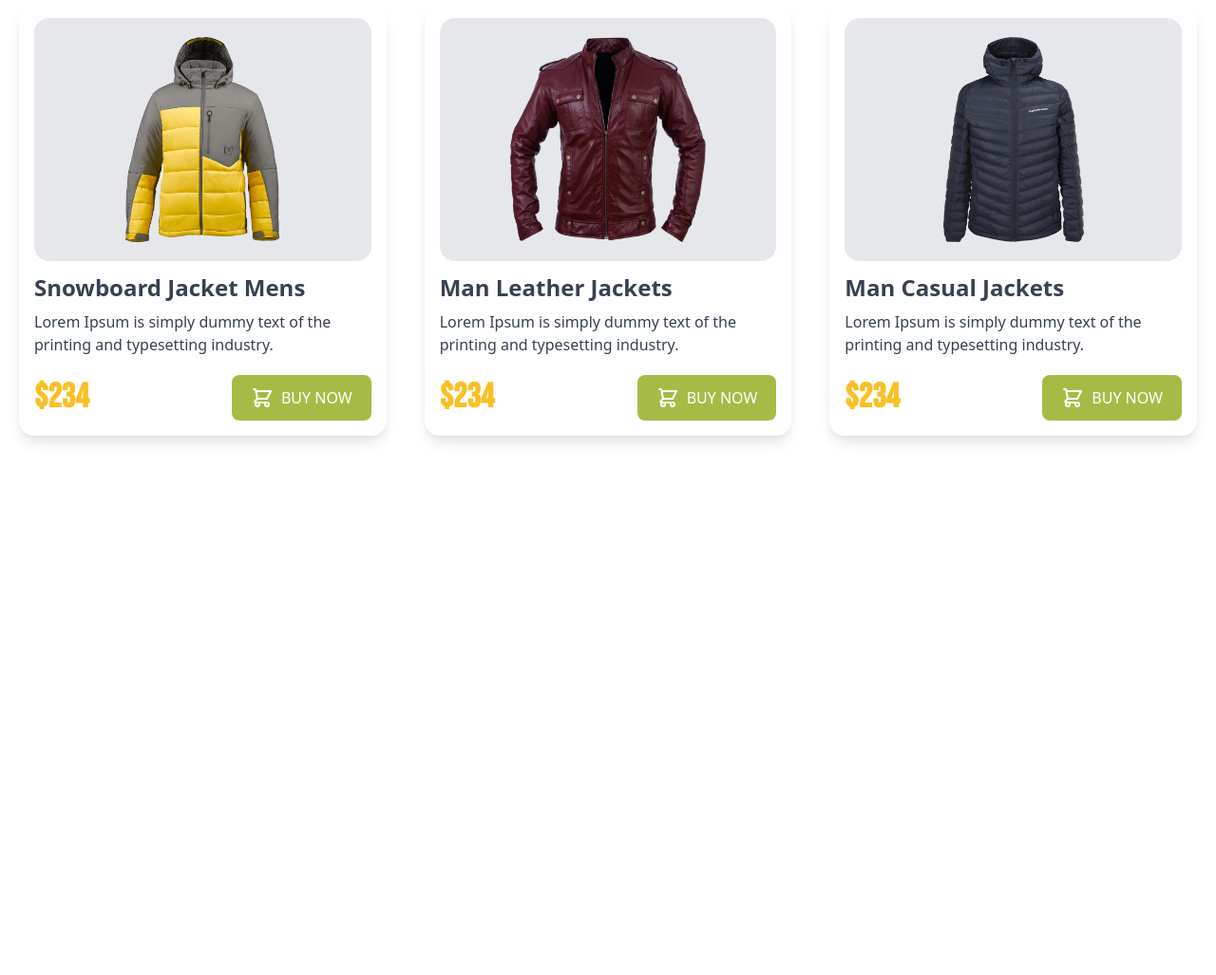
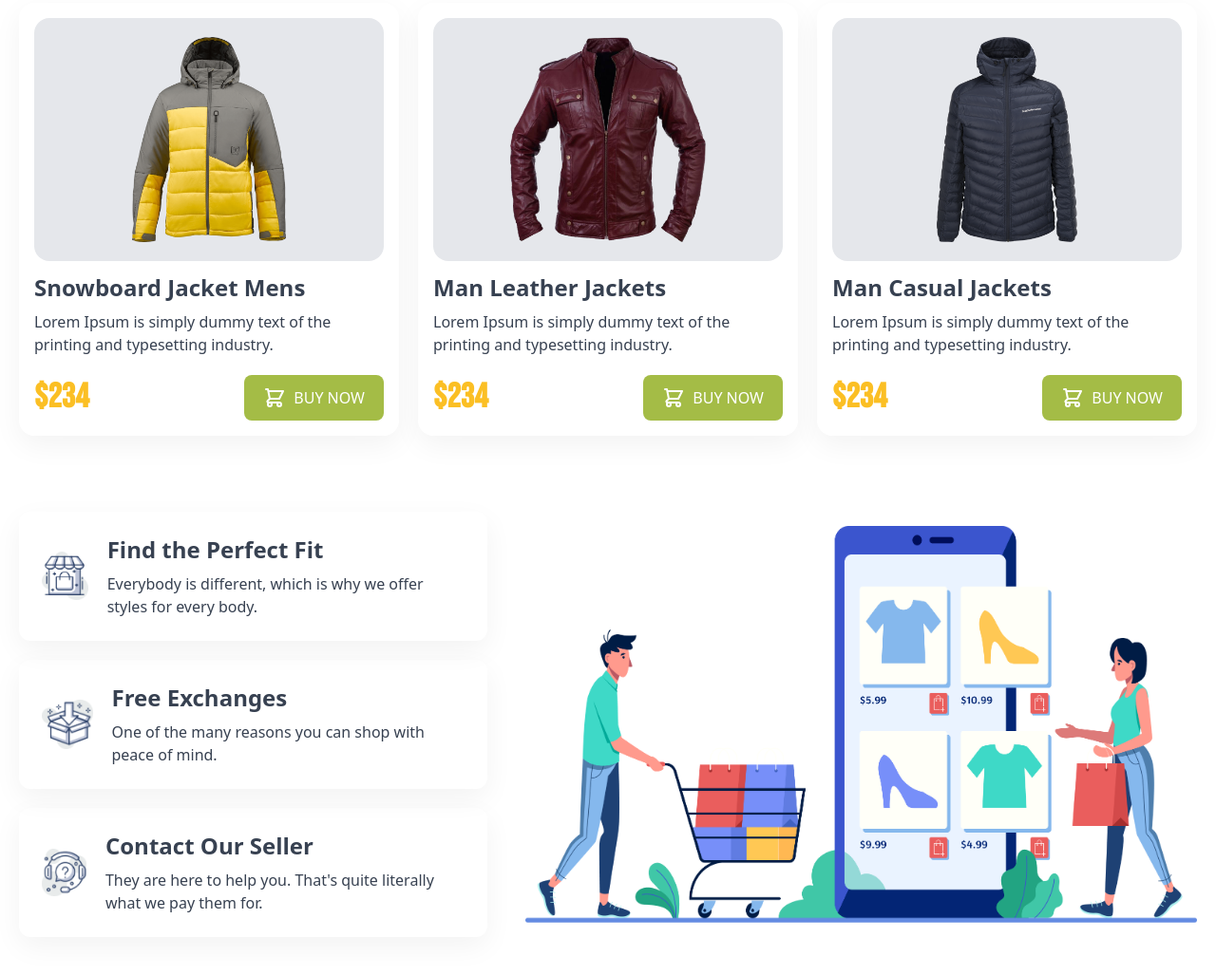
Before and after one commit to faysalahammedchowdhury01/penguin-fashion, a plain HTML site: page index.html in a window 1280 px wide. Shown: the part 1379-2406 px from the top of the page at 95% size. Before the commit the page ends 1878 px from the top, so only its background shows below. Drawn offline with nearby package versions, Linux system fonts and the light colour scheme.

Commit message:
added features area

```diff
--- a/css/style.css
+++ b/css/style.css
@@ -9,3 +9,7 @@
 .penguin-bg-green {
   background-color: #a4bc46;
 }
+
+.penguin-shadow {
+  box-shadow: 0px 10px 30px rgba(0, 0, 0, 0.05);
+}
--- a/index.html
+++ b/index.html
@@ -94,10 +94,10 @@
           <h2 class="text-4xl font-bold font-bebas uppercase">Woman Jacket</h2>
           <!-- Product Cards -->
           <div
-            class="grid grid-cols-1 md:grid-cols-2 lg:grid-cols-3 gap-10 mt-5"
+            class="grid grid-cols-1 md:grid-cols-2 lg:grid-cols-3 gap-5 mt-5"
           >
             <!-- Single Product -->
-            <div class="p-4 shadow-lg rounded-2xl">
+            <div class="p-4 penguin-shadow rounded-2xl">
               <!-- Product Image -->
               <div class="bg-gray-200 rounded-2xl">
                 <img
@@ -152,7 +152,7 @@
               </div>
             </div>
             <!-- Single Product -->
-            <div class="p-4 shadow-lg rounded-2xl">
+            <div class="p-4 penguin-shadow rounded-2xl">
               <!-- Product Image -->
               <div class="bg-gray-200 rounded-2xl">
                 <img
@@ -207,7 +207,7 @@
               </div>
             </div>
             <!-- Single Product -->
-            <div class="p-4 shadow-lg rounded-2xl">
+            <div class="p-4 penguin-shadow rounded-2xl">
               <!-- Product Image -->
               <div class="bg-gray-200 rounded-2xl">
                 <img
@@ -273,10 +273,10 @@
           <h2 class="text-4xl font-bold font-bebas uppercase">Man Jacket</h2>
           <!-- Product Cards -->
           <div
-            class="grid grid-cols-1 md:grid-cols-2 lg:grid-cols-3 gap-10 mt-5"
+            class="grid grid-cols-1 md:grid-cols-2 lg:grid-cols-3 gap-5 mt-5"
           >
             <!-- Single Product -->
-            <div class="p-4 shadow-lg rounded-2xl">
+            <div class="p-4 penguin-shadow rounded-2xl">
               <!-- Product Image -->
               <div class="bg-gray-200 rounded-2xl">
                 <img
@@ -331,7 +331,7 @@
               </div>
             </div>
             <!-- Single Product -->
-            <div class="p-4 shadow-lg rounded-2xl">
+            <div class="p-4 penguin-shadow rounded-2xl">
               <!-- Product Image -->
               <div class="bg-gray-200 rounded-2xl">
                 <img
@@ -386,7 +386,7 @@
               </div>
             </div>
             <!-- Single Product -->
-            <div class="p-4 shadow-lg rounded-2xl">
+            <div class="p-4 penguin-shadow rounded-2xl">
               <!-- Product Image -->
               <div class="bg-gray-200 rounded-2xl">
                 <img
@@ -444,6 +444,96 @@
         </div>
       </section>
       <!-- Man Jacket Area End Here -->
+
+      <!-- Features Area Start Here -->
+      <section id="features-area" class="py-10">
+        <div class="container mx-auto px-5">
+          <div class="grid grid-cols-1 lg:grid-cols-12 gap-10 items-center">
+            <!-- Left Side (Features) -->
+            <div class="lg:col-span-5">
+              <!-- Features -->
+              <div class="space-y-5">
+                <!-- Single Feature -->
+                <div
+                  class="
+                    flex
+                    items-center
+                    space-x-5
+                    penguin-shadow
+                    rounded-xl
+                    p-6
+                  "
+                >
+                  <!-- Feature Image -->
+                  <div class="w-16">
+                    <img src="images/icons/feature-1.png" alt="feature" />
+                  </div>
+                  <!-- Feature Info -->
+                  <div>
+                    <h4 class="text-2xl font-bold">Find the Perfect Fit</h4>
+                    <p class="mt-2">
+                      Everybody is different, which is why we offer styles for
+                      every body.
+                    </p>
+                  </div>
+                </div>
+                <!-- Single Feature -->
+                <div
+                  class="
+                    flex
+                    items-center
+                    space-x-5
+                    penguin-shadow
+                    rounded-xl
+                    p-6
+                  "
+                >
+                  <!-- Feature Image -->
+                  <div class="w-16">
+                    <img src="images/icons/feature-2.png" alt="feature" />
+                  </div>
+                  <!-- Feature Info -->
+                  <div>
+                    <h4 class="text-2xl font-bold">Free Exchanges</h4>
+                    <p class="mt-2">
+                      One of the many reasons you can shop with peace of mind.
+                    </p>
+                  </div>
+                </div>
+                <!-- Single Feature -->
+                <div
+                  class="
+                    flex
+                    items-center
+                    space-x-5
+                    penguin-shadow
+                    rounded-xl
+                    p-6
+                  "
+                >
+                  <!-- Feature Image -->
+                  <div class="w-16">
+                    <img src="images/icons/feature-3.png" alt="feature" />
+                  </div>
+                  <!-- Feature Info -->
+                  <div>
+                    <h4 class="text-2xl font-bold">Contact Our Seller</h4>
+                    <p class="mt-2">
+                      They are here to help you. That's quite literally what we
+                      pay them for.
+                    </p>
+                  </div>
+                </div>
+              </div>
+            </div>
+            <!-- Right Side (Image) -->
+            <div class="lg:col-span-7">
+              <img src="images/shopping.png" alt="Shopping" />
+            </div>
+          </div>
+        </div>
+      </section>
+      <!-- Features Area End Here -->
     </main>
     <!-- Main Area End Here -->
   </body>
```
